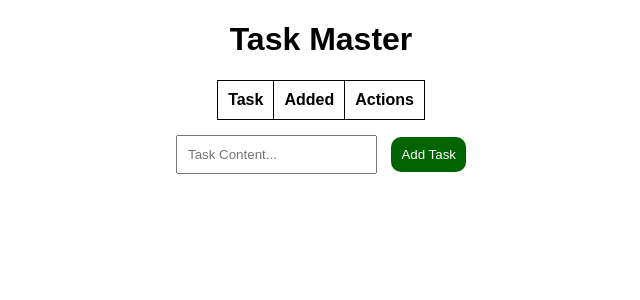
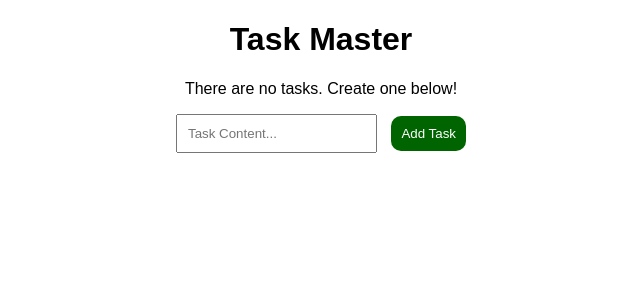
Before and after one commit to milad-2003/task_master, a Flask app: page / in a window 1280 px wide. Shown: the top 300 px of the page, without its empty margins (319-959 px from the left). Run offline with Flask 3, Linux system fonts and the light colour scheme; lists and menus that the app fills with data are empty.

Commit message:
Showing a message when there are no tasks

```diff
--- a/templates/index.html
+++ b/templates/index.html
@@ -8,6 +8,10 @@
 <div class="content">
     <h1>Task Master</h1>
 
+    {% if tasks|length < 1 %}
+    <p>There are no tasks. Create one below!</p>
+
+    {% else %}
     <table class="table">
         <tr>
             <th>Task</th>
@@ -25,6 +29,7 @@
             </tr>
         {% endfor %}
     </table>
+    {% endif %}
 
     <form action="/" method="post">
         <input type="text" name="content" id="content" maxlength="255" placeholder="Task Content..." class="input">
```
